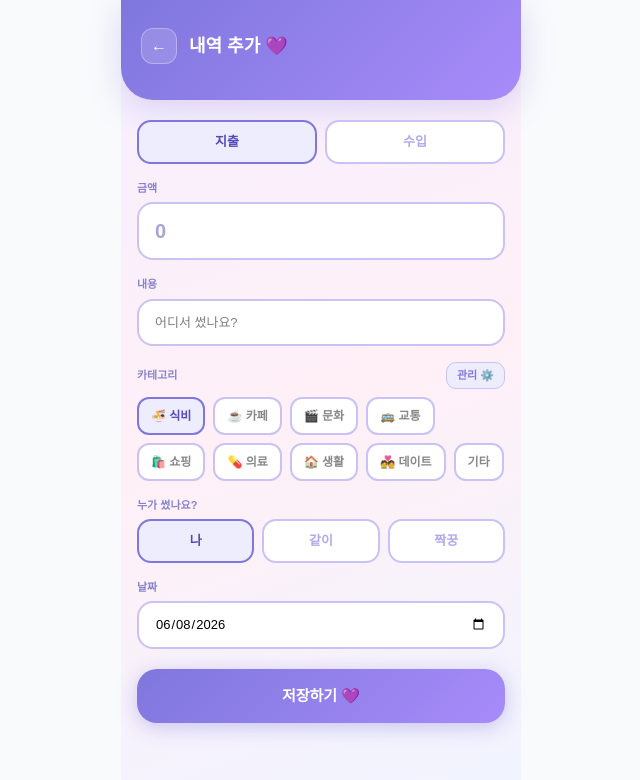
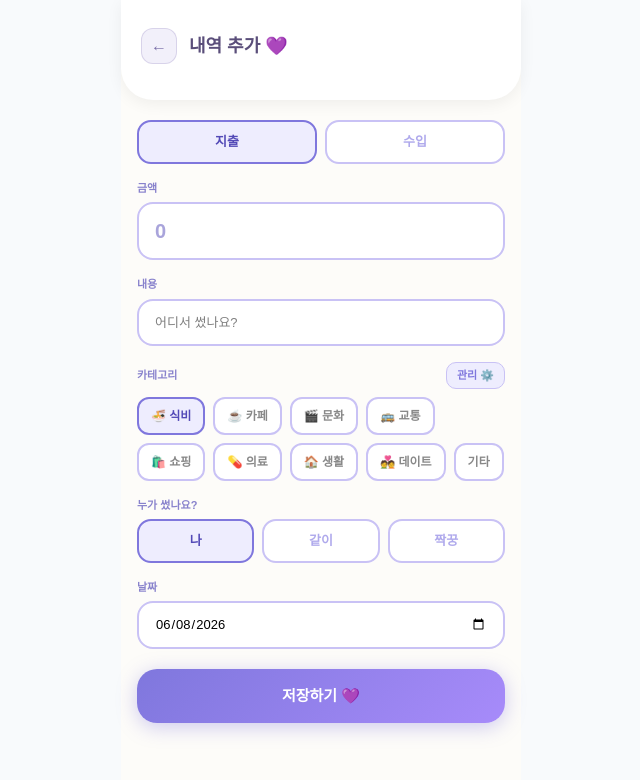
Before and after one commit to wjdals812/moneyduo, a React (Vite) app: page /add in a window 1280 px wide. Shown: the top 780 px of the page, without its empty margins (319-959 px from the left). Built offline with nearby package versions, Linux system fonts and the light colour scheme; a web font is replaced by a local one.

Commit message:
디자인 변경

```diff
--- a/src/index.css
+++ b/src/index.css
@@ -5,6 +5,21 @@
   src: url('./assets/fonts/SD유니세프해맑음체TT.ttf') format('truetype');
   font-weight: 400;
   font-style: normal;
+}
+
+body {
+  background-color: #f8f6f2;
+}
+
+body::before {
+  content: "";
+  position: fixed;
+  inset: 0;
+  z-index: 9999;
+  pointer-events: none;
+  opacity: 0.08;
+  background-repeat: repeat;
+  background-size: 300px 300px;
 }
 
 html, body, #root {
--- a/src/pages/AddTransactionPage.tsx
+++ b/src/pages/AddTransactionPage.tsx
@@ -53,31 +53,32 @@ const AddTransactionPage = () => {
   return (
     <div style={{
       minHeight: "100svh",
-      background: "linear-gradient(160deg, #f5f0ff 0%, #fff0f7 50%, #f0f4ff 100%)",
+      background: "#fdfcf9",
       maxWidth: "400px",
       margin: "0 auto",
       paddingBottom: "40px",
     }}>
 
       <div style={{
-        background: "linear-gradient(135deg, #7f77dd 0%, #a78bfa 100%)",
+        background: "#ffffff",
         padding: "28px 20px 36px",
         borderRadius: "0 0 32px 32px",
-        boxShadow: "0 8px 32px #7f77dd40",
+        boxShadow: "0 4px 16px rgba(0,0,0,0.06)",
         display: "flex",
         alignItems: "center",
         gap: "12px",
       }}>
         <button onClick={() => navigate("/home")} style={{
-          background: "rgba(255,255,255,0.15)",
-          border: "1.5px solid rgba(255,255,255,0.3)",
+          background: "#f2f0fa",
+          border: "1.5px solid rgba(155, 142, 196, 0.3)",
           borderRadius: "12px",
-          color: "white", fontSize: "16px",
+          color: "#7A6FA8",
+          fontSize: "16px",
           width: "36px", height: "36px",
           cursor: "pointer",
           display: "flex", alignItems: "center", justifyContent: "center",
         }}>←</button>
-        <div style={{ fontSize: "18px", fontWeight: 800, color: "white" }}>내역 추가 💜</div>
+        <div style={{ fontSize: "18px", fontWeight: 800, color: "#5a4e7a", }}>내역 추가 💜</div>
       </div>
 
       <div style={{ padding: "20px 16px", display: "flex", flexDirection: "column", gap: "16px" }}>
--- a/src/pages/CategoriesPage.tsx
+++ b/src/pages/CategoriesPage.tsx
@@ -48,31 +48,31 @@ const CategoriesPage = () => {
   return (
     <div style={{
       minHeight: "100svh",
-      background: "linear-gradient(160deg, #f5f0ff 0%, #fff0f7 50%, #f0f4ff 100%)",
+      background: "#fdfcf9",
       maxWidth: "400px",
       margin: "0 auto",
     }}>
 
       <div style={{
-        background: "linear-gradient(135deg, #7f77dd 0%, #a78bfa 100%)",
+        background: "#ffffff",
         padding: "28px 20px 36px",
         borderRadius: "0 0 32px 32px",
-        boxShadow: "0 8px 32px #7f77dd40",
+        boxShadow: "0 4px 16px rgba(0,0,0,0.06)",
         display: "flex",
         alignItems: "center",
         gap: "12px",
       }}>
         <button onClick={() => navigate(-1)} style={{
-          background: "rgba(255,255,255,0.15)",
-          border: "1.5px solid rgba(255,255,255,0.3)",
+          background: "#f2f0fa",
+          border: "1.5px solid rgba(155, 142, 196, 0.3)",
           borderRadius: "12px",
-          color: "white",
+          color: "#7A6FA8",
           fontSize: "16px",
           width: "36px", height: "36px",
           cursor: "pointer",
           display: "flex", alignItems: "center", justifyContent: "center",
         }}>←</button>
-        <div style={{ fontSize: "18px", fontWeight: 800, color: "white" }}>카테고리 관리 🏷️</div>
+        <div style={{ fontSize: "18px", fontWeight: 800, color: "#5a4e7a" }}>카테고리 관리 🏷️</div>
       </div>
 
       <div style={{ padding: "20px 16px", display: "flex", flexDirection: "column", gap: "10px" }}>
--- a/src/pages/ChartPage.tsx
+++ b/src/pages/ChartPage.tsx
@@ -244,7 +244,7 @@ const ChartPage = () => {
               fontSize: "15px",
               fontWeight: 700,
               cursor: "pointer",
-              border: "1px solid rgba(160, 120, 80, 0.18)",
+              border: "1px solid rgba(127, 119, 221, 0.3)",
               textAlign: "center",
               whiteSpace: "nowrap",
               overflow: "hidden",
@@ -291,7 +291,7 @@ const ChartPage = () => {
                       cursor: "pointer",
                       padding: "10px 14px",
                       borderRadius: "14px",
-                      background: year === month.getFullYear() ? "#334155" : "#f8fafc",
+                      background: year === month.getFullYear() ? "#7A6FA8" : "#f8fafc",
                       color: year === month.getFullYear() ? "white" : "#475569",
                       fontWeight: 700,
                       fontSize: "13px",
@@ -310,7 +310,8 @@ const ChartPage = () => {
                       cursor: "pointer",
                       padding: "10px 0",
                       borderRadius: "12px",
-                      background: m === month.getMonth() + 1 ? "#334155" : "#f8fafc",
+                      background: m === month.getMonth() + 1 ? "#7A6FA8" : "#f8fafc",
+                      border: "1px solid rgba(155, 142, 196, 0.3)",
                       color: m === month.getMonth() + 1 ? "white" : "#475569",
                       fontSize: "13px",
                       textAlign: "center",
--- a/src/pages/EditTransactionPage.tsx
+++ b/src/pages/EditTransactionPage.tsx
@@ -71,31 +71,32 @@ const EditTransactionPage = () => {
   return (
     <div style={{
       minHeight: "100svh",
-      background: "linear-gradient(160deg, #f5f0ff 0%, #fff0f7 50%, #f0f4ff 100%)",
+      background: "#fdfcf9",
       maxWidth: "400px",
       margin: "0 auto",
       paddingBottom: "40px",
     }}>
 
       <div style={{
-        background: "linear-gradient(135deg, #7f77dd 0%, #a78bfa 100%)",
+        background: "#ffffff",
         padding: "28px 20px 36px",
         borderRadius: "0 0 32px 32px",
-        boxShadow: "0 8px 32px #7f77dd40",
+        boxShadow: "0 4px 16px rgba(0,0,0,0.06)",
         display: "flex",
         alignItems: "center",
         gap: "12px",
       }}>
         <button onClick={() => navigate("/home")} style={{
-          background: "rgba(255,255,255,0.15)",
-          border: "1.5px solid rgba(255,255,255,0.3)",
+          background: "#f2f0fa",
+          border: "1.5px solid rgba(155, 142, 196, 0.3)",
           borderRadius: "12px",
-          color: "white", fontSize: "16px",
+          color: "#7A6FA8",
+          fontSize: "16px",
           width: "36px", height: "36px",
           cursor: "pointer",
           display: "flex", alignItems: "center", justifyContent: "center",
         }}>←</button>
-        <div style={{ fontSize: "18px", fontWeight: 800, color: "white" }}>내역 수정 ✏️</div>
+        <div style={{ fontSize: "18px", fontWeight: 800, color: "#5a4e7a" }}>내역 수정 ✏️</div>
       </div>
 
       <div style={{ padding: "20px 16px", display: "flex", flexDirection: "column", gap: "16px" }}>
--- a/src/pages/LoginPage.tsx
+++ b/src/pages/LoginPage.tsx
@@ -110,8 +110,8 @@ const LoginPage = () => {
           to { opacity: 1; transform: translateY(0); }
         }
         @keyframes btnPop {
-          0%, 100% { transform: scale(1); box-shadow: 0 4px 20px #c9b4f540; }
-          50% { transform: scale(1.015); box-shadow: 0 8px 28px #c9b4f560; }
+          0%, 100% { transform: scale(1); box-shadow: 0 4px 20px #7f77dd40; }
+          50% { transform: scale(1.015); box-shadow: 0 8px 28px #7f77dd60; }
         }
         .login-btn:hover {
           transform: scale(1.04) !important;
@@ -210,7 +210,7 @@ const LoginPage = () => {
           onClick={handleGoogleLogin}
           style={{
             width: "100%",
-            background: "linear-gradient(135deg, #b8956a, #d4a574)",
+            background: "linear-gradient(135deg, #7f77dd, #a78bfa)",
             border: "none",
             borderRadius: "18px",
             padding: "15px 24px",
```
Also changed, not shown: src/pages/HomePage.tsx (+18 -18 lines).
